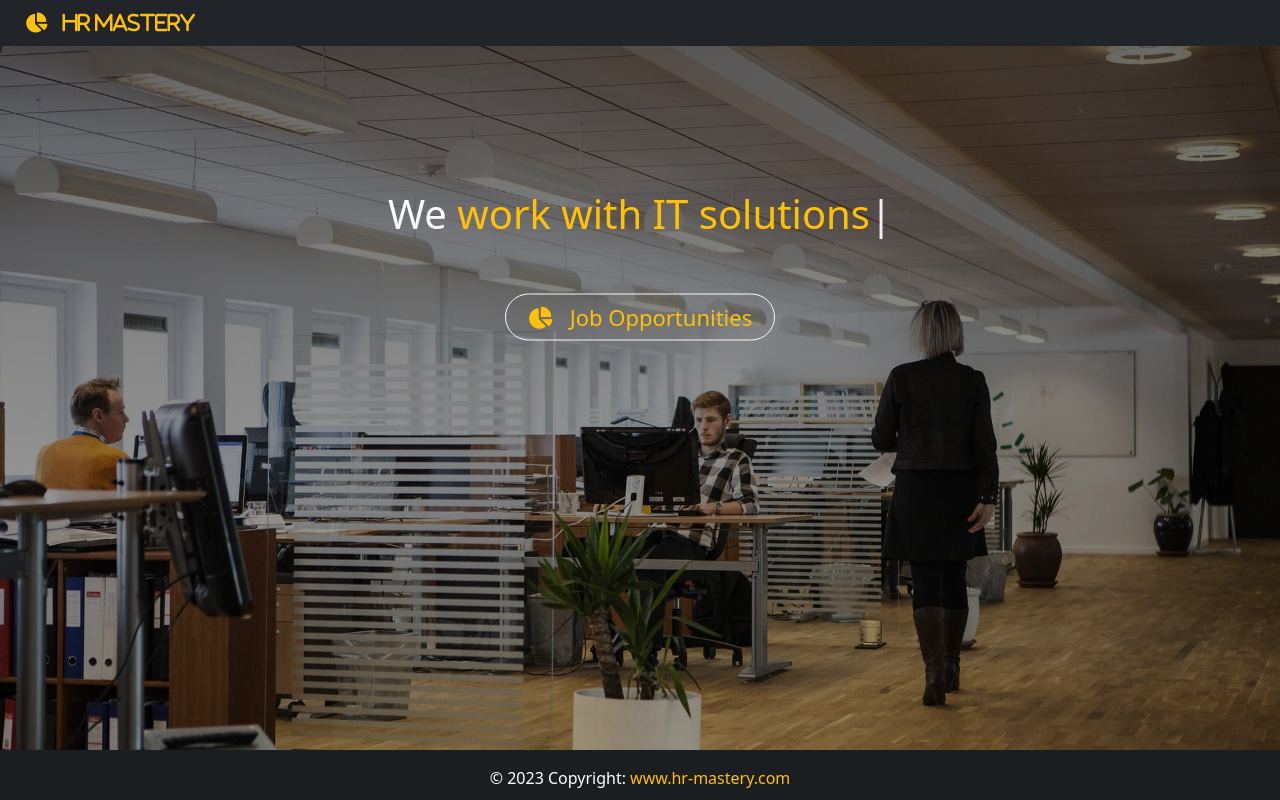
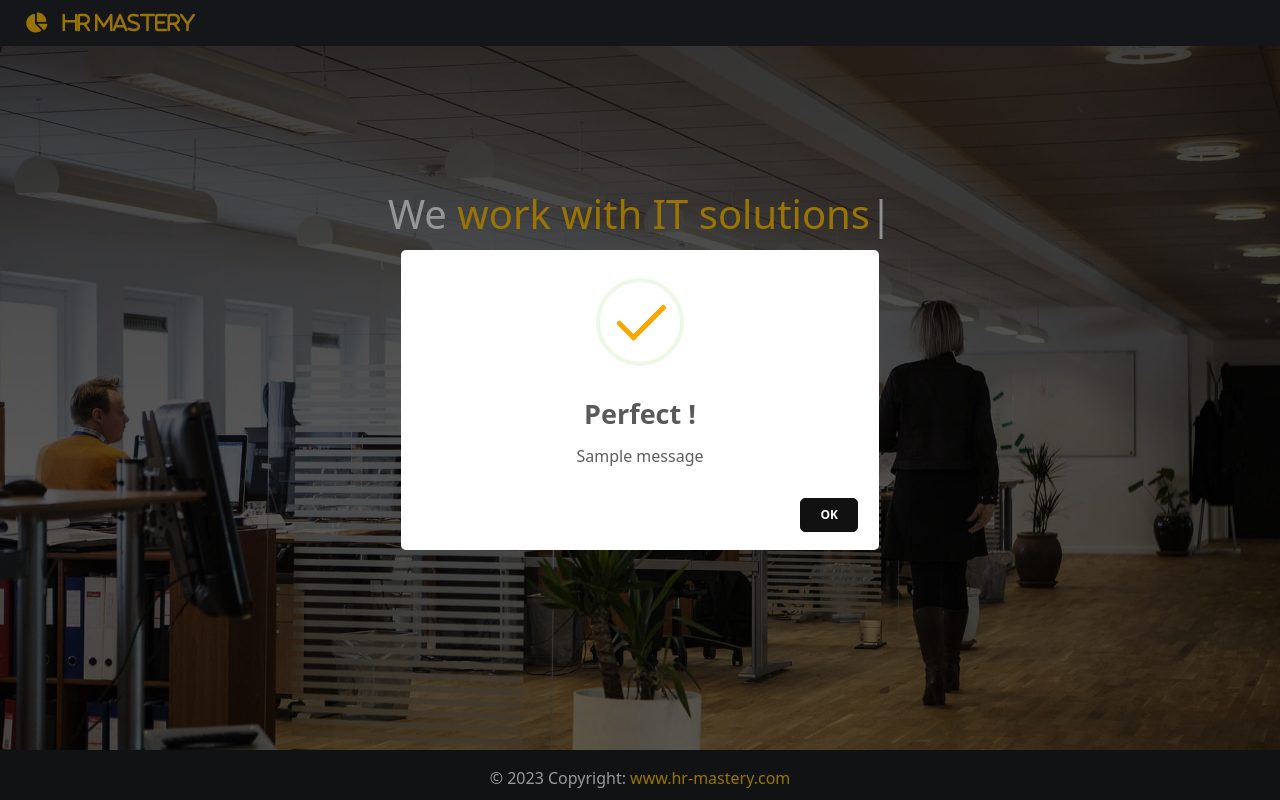
Before and after one commit to guptaji007/django-mastery-hr, a Django app: page / in a window 1280 px wide. Run offline with Django 4.2, Linux system fonts and the light colour scheme; tables that the repository leaves empty hold one stand-in row (values such as "Sample post"); one stand-in notice (Sample message) is shown; some libraries are stand-ins or nearby versions.

Commit message:
HR Agency E06

```diff
--- a/config/urls.py
+++ b/config/urls.py
@@ -10,4 +10,11 @@ urlpatterns = [
     path("", views.home, name="home"),
     # Opportunities Path
     path("opportunities/", views.opportunities, name="opportunities"),
+    # ============= SEND EMAIL =====================================
+    # Path to send frontend form
+    path("email_frontend/", views.email_frontend, name="email_frontend"),
+    # Path to send backend form
+    path("email_backend/", views.email_backend, name="email_backend"),
+    # Path to send fullstack form
+    path("email_fullstack/", views.email_fullstack, name="email_fullstack"),
 ]
--- a/hr/views.py
+++ b/hr/views.py
@@ -1,4 +1,8 @@
 from django.shortcuts import render
+from django.http import HttpResponseRedirect  # redirect the page after submit
+from django.contrib import messages  # send alert message to frontend
+from django.core.mail import EmailMultiAlternatives  # required to send mails
+from django.template import loader  # render templates on email body
 
 
 # Home Page View
@@ -9,3 +13,106 @@ def home(request):
 # Opportunities View
 def opportunities(request):
     return render(request, "opportunities.html")
+
+
+# ================= RESUMES ====================
+# Frontend From View
+def email_frontend(request):
+    if request.method == "POST":
+        name = request.POST.get("name")
+        age = request.POST.get("age")
+        email = request.POST.get("email")
+        phone = request.POST.get("phone")
+        address = request.POST.get("address")
+        experience = request.POST.get("experience")
+        skills = request.POST.get("skills")
+        file = request.POST.get("file")
+
+        template = loader.get_template("resume_form.txt")
+        context = {
+            "name": name,
+            "age": age,
+            "email": email,
+            "phone": phone,
+            "address": address,
+            "experience": experience,
+            "skills": skills,
+        }
+        message = template.render(context)
+        email = EmailMultiAlternatives(
+            "Frontend - Canidate", message, "Frontend Opportunity", ["demo@gmail.com"]
+        )
+        email.content_subtype = "html"
+        file = request.FILES["file"]
+        email.attach(file.name, file.read(), file.content_type)
+        email.send()
+        messages.success(request, "Frontend Resume Sent Successfully !")
+        return HttpResponseRedirect("/")
+
+
+# Backend From View
+def email_backend(request):
+    if request.method == "POST":
+        name = request.POST.get("name")
+        age = request.POST.get("age")
+        email = request.POST.get("email")
+        phone = request.POST.get("phone")
+        address = request.POST.get("address")
+        experience = request.POST.get("experience")
+        skills = request.POST.get("skills")
+        file = request.POST.get("file")
+
+        template = loader.get_template("resume_form.txt")
+        context = {
+            "name": name,
+            "age": age,
+            "email": email,
+            "phone": phone,
+            "address": address,
+            "experience": experience,
+            "skills": skills,
+        }
+        message = template.render(context)
+        email = EmailMultiAlternatives(
+            "Backend - Canidate", message, "Backend Opportunity", ["demo@gmail.com"]
+        )
+        email.content_subtype = "html"
+        file = request.FILES["file"]
+        email.attach(file.name, file.read(), file.content_type)
+        email.send()
+        messages.success(request, "Backend Resume Sent Successfully !")
+        return HttpResponseRedirect("/")
+
+
+# Fullstack From View
+def email_fullstack(request):
+    if request.method == "POST":
+        name = request.POST.get("name")
+        age = request.POST.get("age")
+        email = request.POST.get("email")
+        phone = request.POST.get("phone")
+        address = request.POST.get("address")
+        experience = request.POST.get("experience")
+        skills = request.POST.get("skills")
+        file = request.POST.get("file")
+
+        template = loader.get_template("resume_form.txt")
+        context = {
+            "name": name,
+            "age": age,
+            "email": email,
+            "phone": phone,
+            "address": address,
+            "experience": experience,
+            "skills": skills,
+        }
+        message = template.render(context)
+        email = EmailMultiAlternatives(
+            "Fullstack - Canidate", message, "Fullstack Opportunity", ["demo@gmail.com"]
+        )
+        email.content_subtype = "html"
+        file = request.FILES["file"]
+        email.attach(file.name, file.read(), file.content_type)
+        email.send()
+        messages.success(request, "Fullstack Resume Sent Successfully !")
+        return HttpResponseRedirect("/")
--- a/static/css/style.css
+++ b/static/css/style.css
@@ -73,3 +73,47 @@ html, body {
         opacity: 0;
     }
 }
+
+/* Custom Sweet Alert Style */
+.swal-text {
+    /* All texts centered */
+    text-align: center;
+}
+
+/* Sweet Alert Icon Setting */
+.swal-icon--success::before,
+.swal-icon--success::after,
+.swal-icon--success__hide-corners {
+    background: none !important;
+}
+
+.swal-icon--success {
+    /* Color of ring */
+    border: orange;
+}
+
+.swal-icon--success__line {
+    /* Animation */
+    background-color: orange;
+}
+
+/* Sweet Alert Button Setting */
+.swal-button {
+    padding: 7px 19px;
+    border-radius: 5px;
+    background-color: #111;
+    font-size: 12px;
+    border: 1px solid #111;
+}
+
+.swal-button:focus {
+    /* Remove the silver border around the native button */
+    box-shadow: none;
+}
+
+.swal-button:not([disabled]):hover {
+    /* Hover Effect */
+    background: transparent;
+    color: #111;
+    border: 1px solid #111;
+}
--- a/templates/base.html
+++ b/templates/base.html
@@ -69,6 +69,18 @@
     </footer>
     <!-- End Footer -->
 
+    <!-- Start Message from Backend system -->
+    {% for message in messages %}
+        <script src="https://unpkg.com/sweetalert/dist/sweetalert.min.js"></script>
+        {% if message.tags == "success" %}
+            <script>
+                var m = "{{ message }}";
+                swal("Perfect !", m, "success");
+            </script>
+        {% endif %}
+    {% endfor %}
+    <!-- End Message from Backend system -->
+
     <!-- Bootstrap 5.3 JS CDN-->
     <script src="https://cdn.jsdelivr.net/npm/bootstrap@5.3.1/dist/js/bootstrap.bundle.min.js"
         integrity="sha384-HwwvtgBNo3bZJJLYd8oVXjrBZt8cqVSpeBNS5n7C8IVInixGAoxmnlMuBnhbgrkm"
@@ -98,7 +110,7 @@
     <!-- Input Mask JS -->
     <script src="https://cdnjs.cloudflare.com/ajax/libs/jquery.inputmask/5.0.8/jquery.inputmask.min.js" integrity="sha512-efAcjYoYT0sXxQRtxGY37CKYmqsFVOIwMApaEbrxJr4RwqVVGw8o+Lfh/+59TU07+suZn1BWq4fDl5fdgyCNkw==" crossorigin="anonymous" referrerpolicy="no-referrer"></script>
 
-    <!-- Sweet Alert JS -->
+    <!-- Sweet Alert JS [Frontend Validation Message] -->
     <script src="https://unpkg.com/sweetalert/dist/sweetalert.min.js"></script>
 
     <!-- Clear the modal form data when user click outside modal or close it -->
--- a/templates/modals/backend.html
+++ b/templates/modals/backend.html
@@ -5,6 +5,9 @@
 
 <!-- Modal Title -->
 {% block modal-title %}<i class="fab fa-python"></i>&nbsp; Backend Opportunities{% endblock modal-title %}
+
+<!-- Form Action -->
+{% block action %} action="/email_backend" {% endblock action %}
 
 <!-- Form Validation -->
 {% block validation %} onsubmit="return validateForm2()" {% endblock validation %}
--- a/templates/modals/base_modal.html
+++ b/templates/modals/base_modal.html
@@ -9,7 +9,7 @@
         </h1>
         <button type="button" class="btn-close" data-bs-dismiss="modal" aria-label="Close"></button>
       </div>
-      <form method="POST" {% block validation %} {% endblock validation %} enctype="multipart/form-data"
+      <form method="POST" {% block action %} {% endblock action %} {% block validation %} {% endblock validation %} enctype="multipart/form-data"
         autocomplete="off">
         {% csrf_token %}
         <div class="modal-body">
--- a/templates/modals/frontend.html
+++ b/templates/modals/frontend.html
@@ -5,6 +5,9 @@
 
 <!-- Modal Title -->
 {% block modal-title %}<i class="fab fa-react"></i>&nbsp; Frontend Opportunities{% endblock modal-title %}
+
+<!-- Form Action -->
+{% block action %} action="/email_frontend" {% endblock action %}
 
 <!-- Form Validation -->
 {% block validation %} onsubmit="return validateForm()" {% endblock validation %}
--- a/templates/modals/fullstack.html
+++ b/templates/modals/fullstack.html
@@ -5,6 +5,9 @@
 
 <!-- Modal Title -->
 {% block modal-title %}<i class="fab fa-node-js"></i>&nbsp; Fullstack Opportunities{% endblock modal-title %}
+
+<!-- Form Action -->
+{% block action %} action="/email_fullstack" {% endblock action %}
 
 <!-- Form Validation -->
 {% block validation %} onsubmit="return validateForm3()" {% endblock validation %}
```
Also changed, not shown: config/settings.py (+8 -0 lines), templates/resume_form.txt (added).
